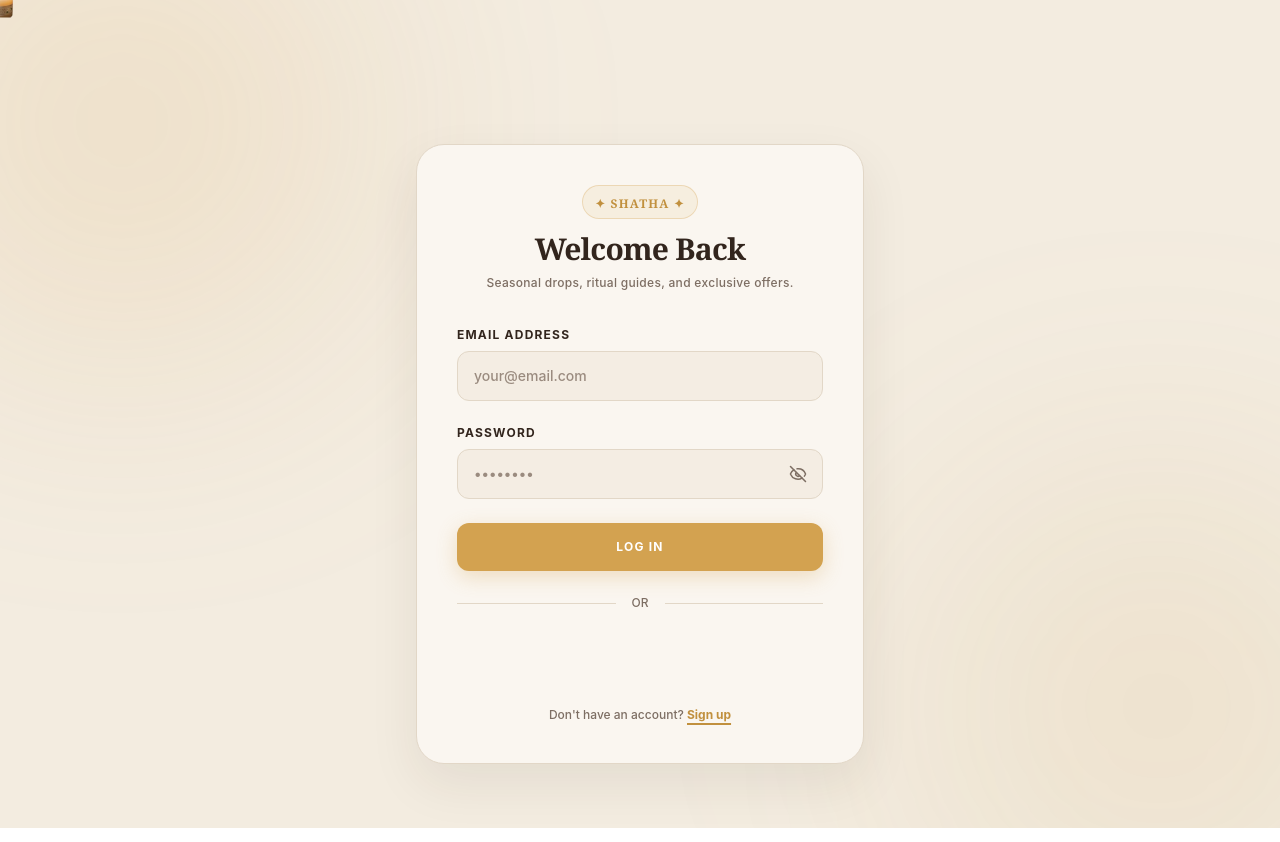
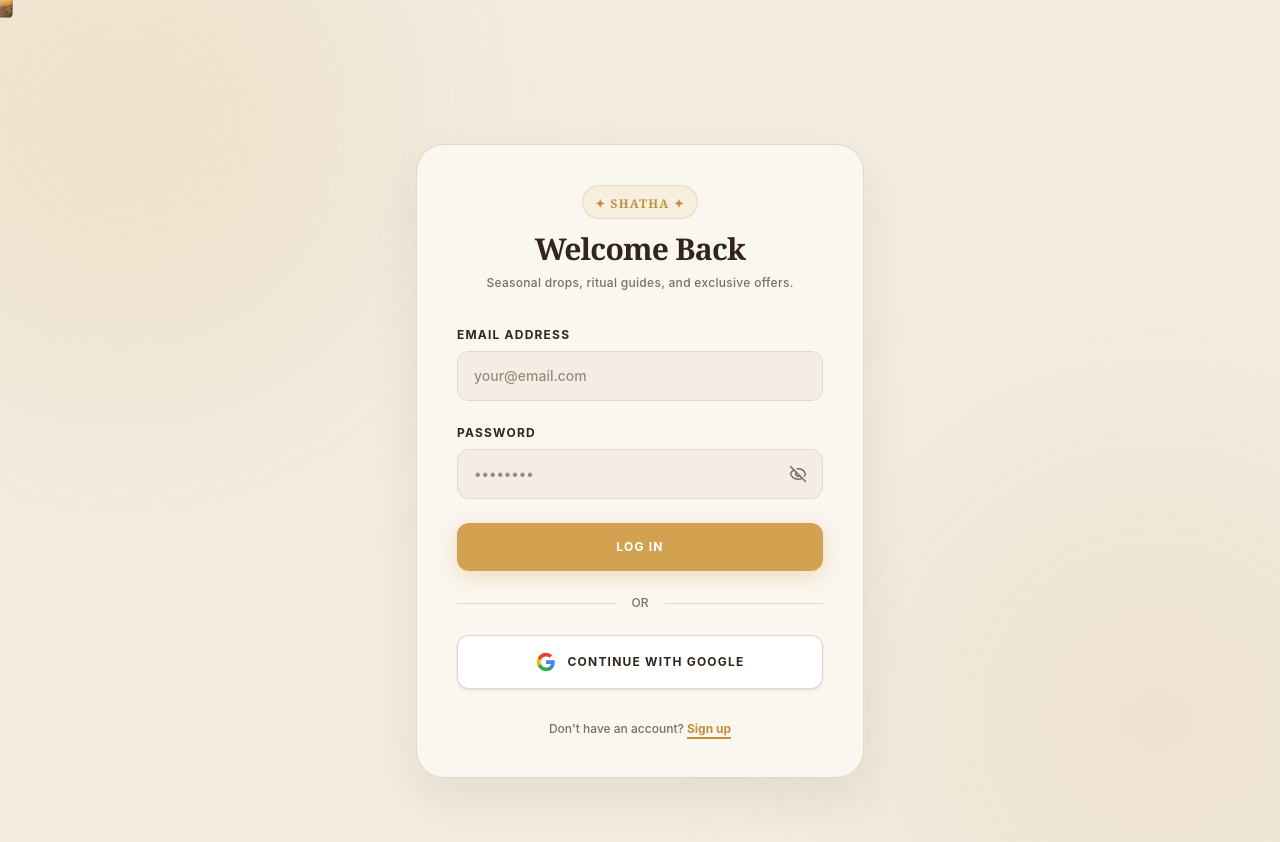
Before and after one commit to AyaAliAbdelfattah3/shatha-project, a React (Vite) app: page /login in a window 1280 px wide. Built offline with nearby package versions, Linux system fonts and the light colour scheme; no server answers.

Commit message:
login page

```diff
--- a/src/pages/Login.jsx
+++ b/src/pages/Login.jsx
@@ -48,11 +48,9 @@ const Login = () => {
             const data = await res.json();
 
             if (res.ok) {
-            // 👈 التعديل هنا: التوكن جوه data.data
                 const appToken = data.data.token || data.token;
                 localStorage.setItem("token", appToken);
                 await dispatch(fetchMe()).unwrap();
-
                 dispatch(fetchCart());
                 navigate("/");
             } else {
@@ -64,7 +62,6 @@ const Login = () => {
     };
 
     return (
-        // ✅ تغليف الصفحة بالكامل بـ GoogleOAuthProvider
         <GoogleOAuthProvider clientId={import.meta.env.VITE_GOOGLE_CLIENT_ID}>
             <div className="min-h-screen flex items-center justify-center bg-[#F3ECE0] px-4 py-16 relative overflow-hidden font-sans">
 
@@ -155,18 +152,32 @@ const Login = () => {
                         <div className="flex-grow border-t border-[#E2D7C7]"></div>
                     </div>
 
-                    {/* ✅ زر جوجل */}
-                    <div className="flex justify-center w-full">
+                    {/* ✅ زرار جوجل المخصص (Responsive) */}
+                    <div className="relative w-full h-[54px]">
+                        {/* الزرار اللي بيظهر للمستخدم (تصميمك) */}
+                        <div className="absolute inset-0 w-full bg-white hover:bg-[#F9F6F0] border border-[#E2D7C7] text-[#32251D] font-bold rounded-xl shadow-sm transition-all duration-300 text-xs uppercase tracking-widest flex items-center justify-center gap-3 pointer-events-none">
+                            {/* أيقونة جوجل */}
+                            <svg className="w-5 h-5" viewBox="0 0 24 24">
+                                <path fill="#4285F4" d="M22.56 12.25c0-.78-.07-1.53-.2-2.25H12v4.26h5.92c-.26 1.37-1.04 2.53-2.21 3.31v2.77h3.57c2.08-1.92 3.28-4.74 3.28-8.09z" />
+                                <path fill="#34A853" d="M12 23c2.97 0 5.46-.98 7.28-2.66l-3.57-2.77c-.98.66-2.23 1.06-3.71 1.06-2.86 0-5.29-1.93-6.16-4.53H2.18v2.84C3.99 20.53 7.7 23 12 23z" />
+                                <path fill="#FBBC05" d="M5.84 14.09c-.22-.66-.35-1.36-.35-2.09s.13-1.43.35-2.09V7.07H2.18C1.43 8.55 1 10.22 1 12s.43 3.45 1.18 4.93l2.85-2.22.81-.62z" />
+                                <path fill="#EA4335" d="M12 5.38c1.62 0 3.06.56 4.21 1.64l3.15-3.15C17.45 2.09 14.97 1 12 1 7.7 1 3.99 3.47 2.18 7.07l3.66 2.84c.87-2.6 3.3-4.53 6.16-4.53z" />
+                            </svg>
+                            Continue with Google
+                        </div>
+
+                        {/* زرار جوجل الحقيقي مخفي فوق بتصميمك */}
+                        <div className="absolute inset-0 opacity-0 overflow-hidden cursor-pointer flex items-center justify-center scale-150">
                             <GoogleLogin
-                            text="continue_with" // النص الرسمي المعتمد
+                                text="continue_with"
                                 shape="rectangular"
-                            width="350" // تقدر تعدل العرض ده عشان يطابق زرار اللوجن بتاعك
+                                width="100%"
                                 onSuccess={handleGoogleSuccess}
                                 onError={() => {
                                     console.log('Google Login Failed');
                                 }}
-                            theme="outline" // لتطابق التصميم الفاتح
                             />
+                        </div>
                     </div>
 
                     <p className="auth-footer text-center mt-8 text-xs font-medium text-[#7D6E63]">
```
Lines whose indentation alone changed are shown as unchanged.
